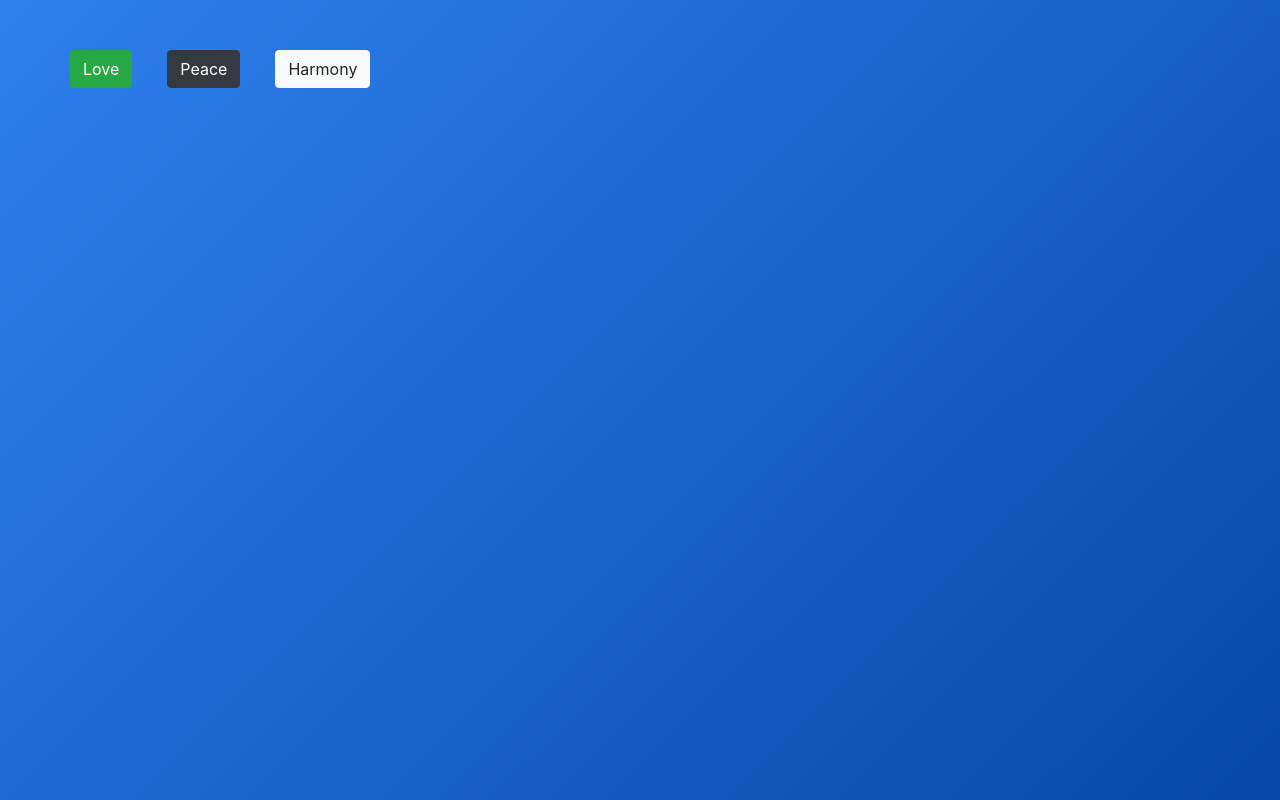
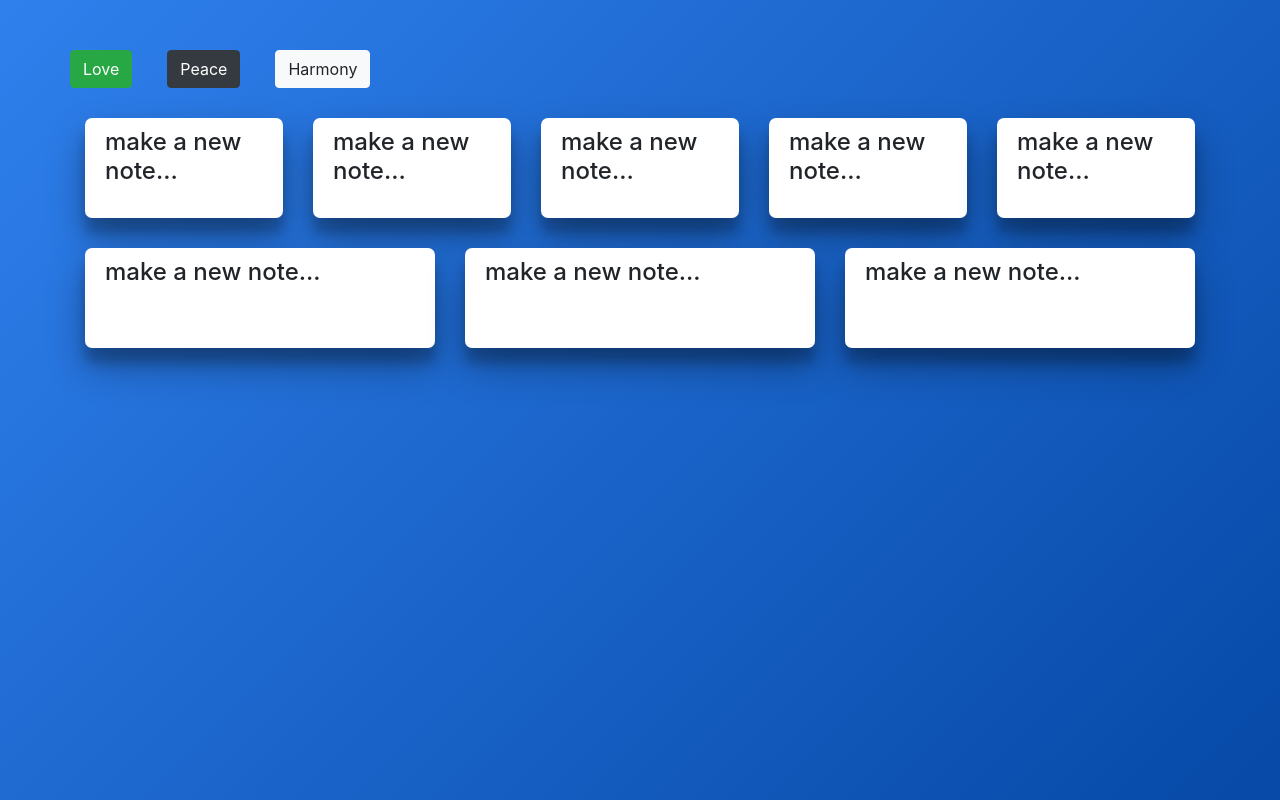
Before and after one commit to essentialism-2-bw/essentialism, a React (Create React App) app: page /dashboard in a window 1280 px wide. Built offline with nearby package versions, Linux system fonts and the light colour scheme.

Commit message:
note component added

```diff
--- a/src/components/Dashboard.js
+++ b/src/components/Dashboard.js
@@ -1,17 +1,8 @@
 import React from "react";
 import { useEffect, useState } from "react";
-import {
-  Button,
-  Form,
-  Badge,
-  Container,
-  Row,
-  Col,
-  UncontrolledCollapse,
-  CardBody,
-  Card
-} from "reactstrap";
+import { Button, Container, Row, Col } from "reactstrap";
 import TopValueBtn from "./TopValueBtn";
+import NoteCard from "./NoteCard";
 
 function Dashboard(props) {
   const [values] = useState(props.valueList);
@@ -30,6 +21,16 @@ function Dashboard(props) {
           );
         })}
       </Row>
+      <Row>
+        <NoteCard title="" />
+        <NoteCard title="" />
+        <NoteCard title="" />
+        <NoteCard title="" />
+        <NoteCard title="" />
+        <NoteCard title="" />
+        <NoteCard title="" />
+        <NoteCard title="" />
+      </Row>
     </Container>
   );
 }
--- /dev/null
+++ b/src/components/NoteCard.js
@@ -0,0 +1,25 @@
+import React, { useState } from "react";
+import { Col } from "reactstrap";
+
+function NoteCard(props) {
+  return (
+    <Col>
+      <div
+        style={{
+          height: "100px",
+          minWidth: "180px",
+          backgroundColor: "#fff",
+          borderRadius: "7px",
+          boxShadow:
+            "0 19px 38px rgba(0,0,0,0.30), 0 15px 12px rgba(0,0,0,0.22)",
+          padding: "10px 20px",
+          marginTop: "30px"
+        }}
+      >
+        <h4>{props.title !== "" ? props.title : "make a new note..."}</h4>
+      </div>
+    </Col>
+  );
+}
+
+export default NoteCard;
```
